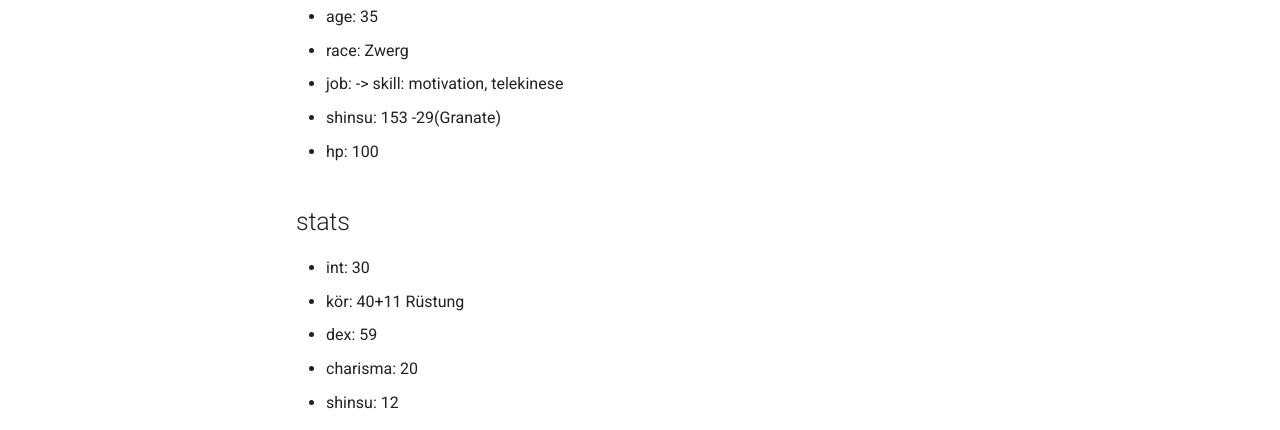
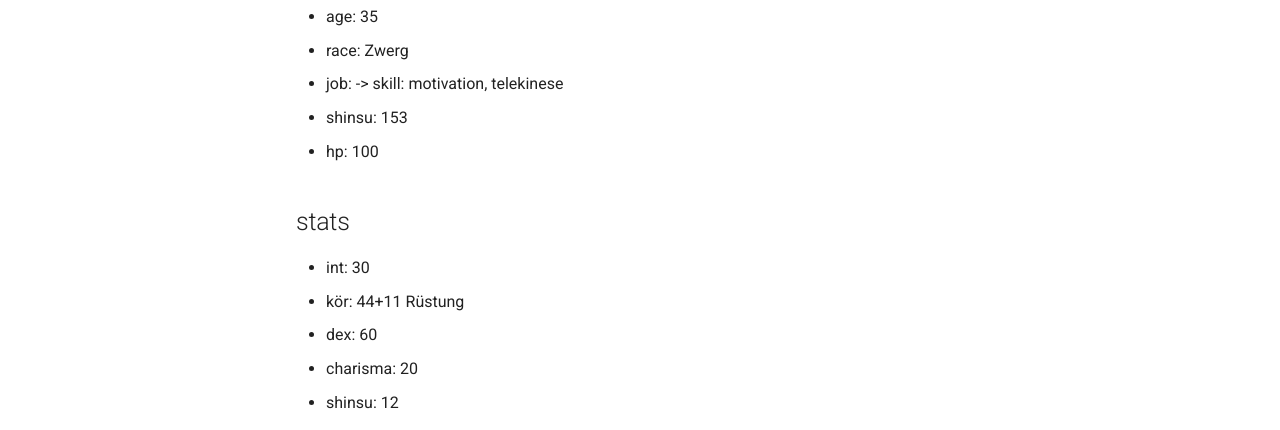
Before and after one commit to mkdocs-pnp/avalon, an MkDocs documentation site: the page built from docs/character/shaggy.md, in a window 1280 px wide and 1400 px high. Shown: the part 335-765 px from the top of the window. Built offline with MkDocs 1.6.1 and Material for MkDocs 9.7.7, drawn with Linux system fonts in a browser that asks for light colours; some of the changed text lies outside the part shown.

Commit message:
Update shaggy.md

```diff
--- a/docs/character/shaggy.md
+++ b/docs/character/shaggy.md
@@ -8,14 +8,14 @@
 * age: 35
 * race: Zwerg
 * job: -> skill: motivation, telekinese
-* shinsu: 153 -29(Granate)
+* shinsu: 153
 * hp: 100
 
 ## stats
 
 * int: 30
-* kör: 40+11 Rüstung
-* dex: 59
+* kör: 44+11 Rüstung
+* dex: 60
 * charisma: 20
 * shinsu: 12
 
```
Also changed, not shown: other parts of docs/character/shaggy.md (+1 -1 lines).
